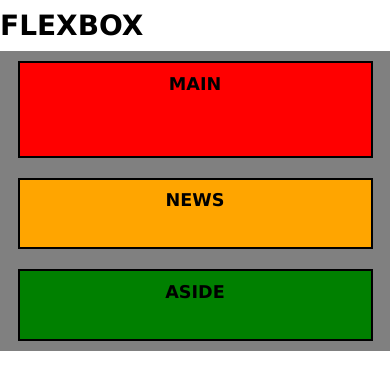
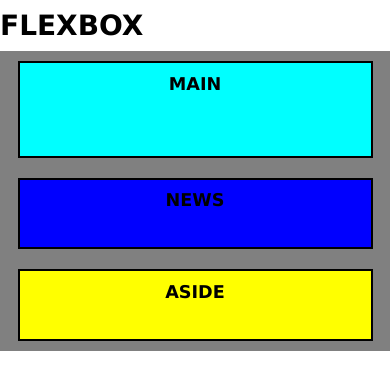
Before and after one commit to dadegi/challenge-wordpress, a PHP site: page / in a window 390 px wide. Shown: the top 390 px of the page. Run offline with PHP 8.4, Linux system fonts and the light colour scheme.

Commit message:
Codici settimana 2 giorno 2

```diff
--- a/Sett2/G2/Lezione/assets/css/mediaIndex.css
+++ b/Sett2/G2/Lezione/assets/css/mediaIndex.css
@@ -12,13 +12,16 @@
 
     #news {
         order: 2;
+        background-color: blue;
     }
 
     #main {
         order: 1;
+        background-color: cyan;
     }
 
     #aside {
         order: 3;
+        background-color: yellow;
     }
 }
```
